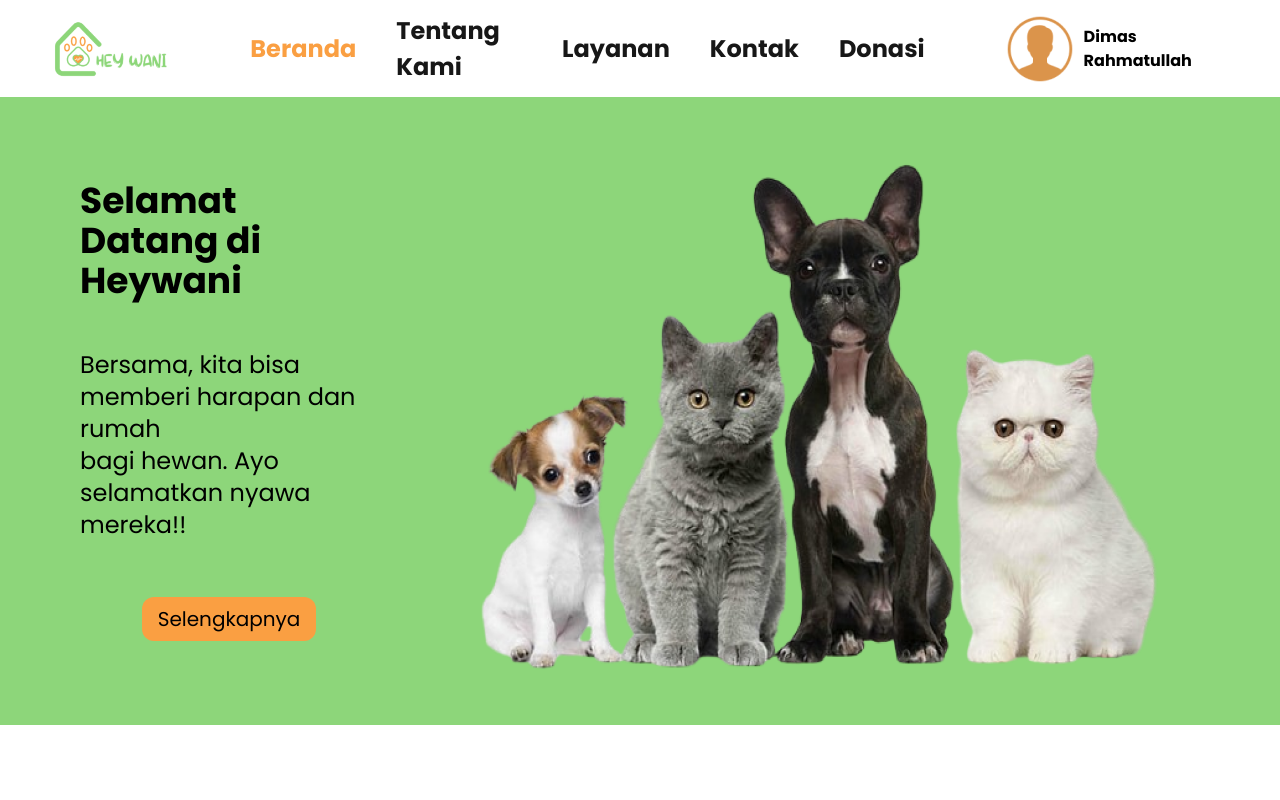
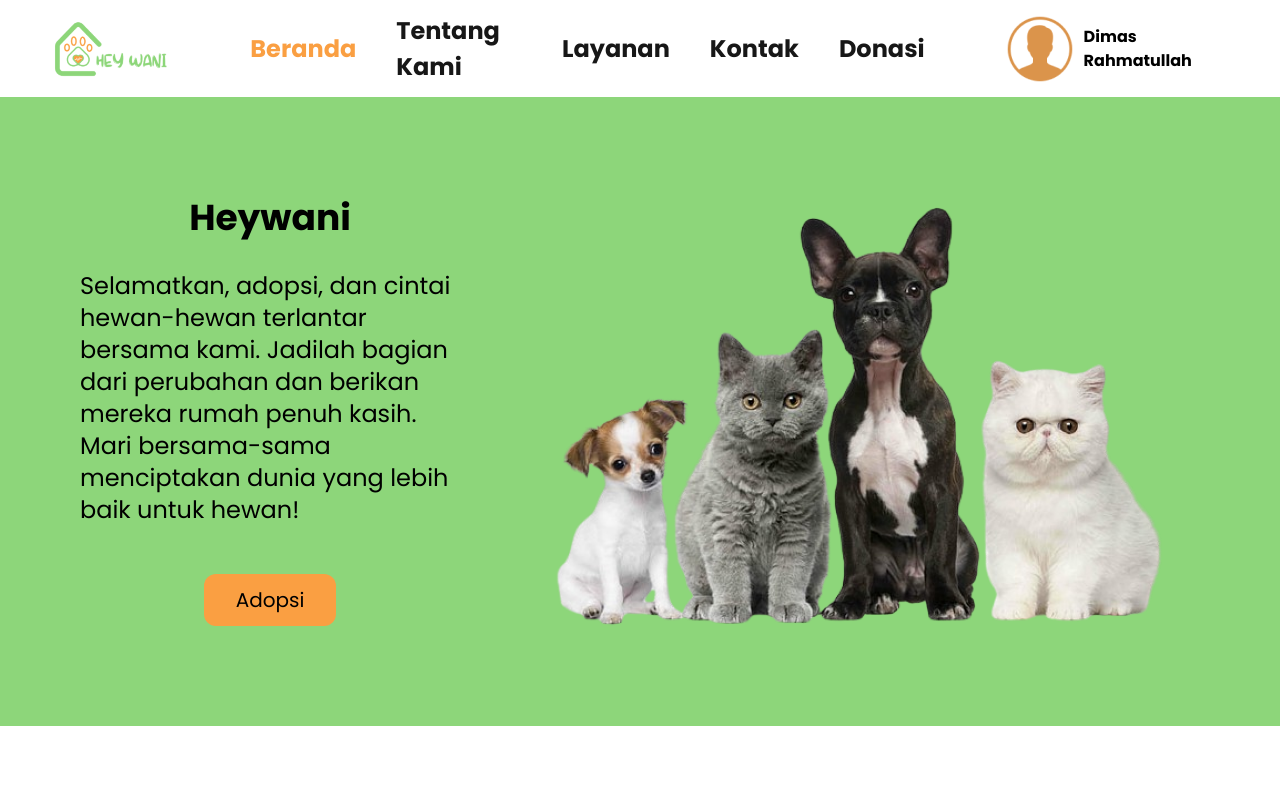
Before and after one commit to Riskotul/Massive-Challenge, a React (Vite) app: page /home in a window 1280 px wide. Shown: the top 800 px of the page. Built offline with nearby package versions, Linux system fonts and the light colour scheme.

Commit message:
update tailwind dan i tailwind form dan typography

```diff
--- /dev/null
+++ b/src/assets/components/Layouts/FeatureCard/FeatureCard.jsx
@@ -0,0 +1,15 @@
+import React from 'react';
+
+const FeatureCard = ({ image, title, description }) => {
+    return (
+        <div className="w-[370px] h-[538px] bg-[#FA9F42] rounded-2xl p-5 box-border">
+            <div className="text-center">
+                <img src={image} alt={title} className="w-[289px] h-[242px] rounded-2xl mb-6" />
+                <h3 className="text-2xl font-bold mb-2">{title}</h3>
+                <p className="text-lg font-reguler text-black mt-2">{description}</p>
+            </div>
+        </div>
+    );
+};
+
+export default FeatureCard;
--- /dev/null
+++ b/src/assets/components/Layouts/StatistikCard/StatistikCard.jsx
@@ -0,0 +1,46 @@
+import React from 'react';
+
+const StatistikCard = ({ animalRescueImage, rescuersListedImage, animalHousesImage, adopterStatistikImage }) => {
+    const animalRescueImage = "/images/HomePage/animal_resque.png";
+    const rescuersListedImage = "/images/HomePage/rescuers_listed.png";
+    const animalHousesImage = "/images/HomePage/animal_houses.png";
+    const adopterStatistikImage = "/images/HomePage/adopter_statistik.png";
+
+    return (
+        <div>
+
+            <div className="flex justify-center items-center mt-10">
+                <div className="text-center m-10">
+                    <div className="inline-block p-5 bg-[#FA9F42] rounded-full">
+                        <img src={animalRescueImage} alt="Animal Rescue" className="w-24 h-24" />
+                    </div>
+                    <p className="text-4xl font-bold mt-2">3650+</p>
+                    <span className="block text-2xl mt-2">Hewan <br /> Terselamatkan</span>
+                </div>
+                <div className="text-center m-10">
+                    <div className="inline-block p-5 bg-[#FA9F42] rounded-full">
+                        <img src={rescuersListedImage} alt="Rescuers Listed" className="w-24 h-24" />
+                    </div>
+                    <p className="text-4xl font-bold mt-2">1540+</p>
+                    <span className="block text-2xl mt-2">Daftar <br /> Penyelamatan</span>
+                </div>
+                <div className="text-center m-10">
+                    <div className="inline-block p-5 bg-[#FA9F42] rounded-full">
+                        <img src={animalHousesImage} alt="Animal Houses" className="w-24 h-24" />
+                    </div>
+                    <p className="text-4xl font-bold mt-2">94+</p>
+                    <span className="block text-2xl mt-2">Rumah <br /> Bagi Hewan</span>
+                </div>
+                <div className="text-center m-10">
+                    <div className="inline-block p-5 bg-[#FA9F42] rounded-full">
+                        <img src={adopterStatistikImage} alt="Adopter Satisfaction" className="w-24 h-24" />
+                    </div>
+                    <p className="text-4xl font-bold mt-2">100%</p>
+                    <span className="block text-2xl mt-2">Kepuasan <br /> Pengadopsi </span>
+                </div>
+            </div>
+        </div>
+    );
+};
+
+export default StatistikCard;
--- a/src/assets/components/Pages/HomePage/HomePage.jsx
+++ b/src/assets/components/Pages/HomePage/HomePage.jsx
@@ -17,27 +17,20 @@ const HomePage = () => {
     <>
       <NavbarLogin />
       <div>
-        <div className="bg-[#8DD67A] py-[50px] px-20 flex justify-between items-center gap-10 ">
-          <div className="flex-1 justify-items-center ">
-            <h1 className="text-4xl mb-12 font-bold">
-              Selamat Datang di Heywani
-            </h1>
-            <p className="text-2xl mb-12">
-              Bersama, kita bisa memberi harapan dan rumah
-              <br /> bagi hewan. Ayo selamatkan nyawa mereka!!
-            </p>
-            <button className="bg-[#FA9F42] border-none text-black py-2 px-4 cursor-pointer rounded-xl text-xl mt-2">
-              <Link to="/homelogin" className="no-underline text-black">
-                Selengkapnya
-              </Link>
-            </button>
+          <div className="bg-[#8DD67A] w-full py-12 md:py-24 px-6 md:px-12 lg:px-20 flex flex-col md:flex-row justify-between items-center gap-10">
+            <div className="flex-1 justify-items-center text-center md:text-left">
+              <h1 className="text-2xl md:text-4xl lg:text-4xl mb-4 md:mb-8 font-bold">Heywani</h1>
+              <p className="text-lg md:text-1xl lg:text-2xl mb-4 md:mb-8">
+                  Selamatkan, adopsi, dan cintai hewan-hewan terlantar bersama kami. Jadilah bagian dari perubahan dan berikan mereka rumah penuh kasih. Mari bersama-sama menciptakan dunia yang lebih baik untuk hewan!
+              </p>
+              <button className="bg-[#FA9F42] border-none text-black py-2 px-6 md:py-3 md:px-8 cursor-pointer rounded-xl text-lg md:text-xl mt-2 md:mt-4">
+                  <Link to="/popupadopsi" className="no-underline text-black">
+                      Adopsi
+                  </Link>
+              </button>
+            </div>
+            <img src={headerImage} alt="Deskripsi gambar" className="w-full md:w-auto h-[320px] md:h-auto" style={{ maxWidth: '700px' }} />
           </div>
-          <img
-            src={headerImage}
-            alt="Deskripsi gambar"
-            className="w-[782px] h-[528px]"
-          />
-        </div>
 
         <div className="bg-white py-5 text-center mt-20">
           <div className="bg-[#FA9F42]  text-black text-4xl py-4 px-10 rounded-2xl inline-block mx-auto font-bold w-[1195px] h-[94px] leading-[94px] font-poppins">
@@ -113,12 +106,12 @@ const HomePage = () => {
               dan memberikan dukungan bagi hewan di Heywani.”
             </h1>
             <button className="bg-[#FA9F42] border-none text-black py-2 px-4 cursor-pointer rounded-xl text-xl mt-2">
-              <Link to="/Popupform" className="no-underline text-black">
+              <Link to="/donation" className="no-underline text-black">
                 Donasi
               </Link>
             </button>
             <button className="bg-[#FA9F42] border-none text-black py-2 px-4 cursor-pointer rounded-xl text-xl mt-2 ml-20">
-              <Link to="/popupdonasi" className="no-underline text-black">
+              <Link to="/contact" className="no-underline text-black">
                 Evakuasi Hewan
               </Link>
             </button>
--- a/src/assets/routes/Routes.jsx
+++ b/src/assets/routes/Routes.jsx
@@ -46,6 +46,12 @@ const EditProfilePage = React.lazy(() =>
 const FormAdopsiPage = React.lazy(() =>
   import("../components/Pages/FormAdopsiPage/FormAdopsiPage")
 );
+const StatistikCard = React.lazy(() =>
+  import("../components/Layouts/StatistikCard/StatistikCard")
+);
+const FeatureCard = React.lazy(() =>
+  import("../components/Layouts/FeatureCard/FeatureCard")
+);
 
 const ProjectRoutes = () => {
   return (
@@ -73,6 +79,8 @@ const ProjectRoutes = () => {
           <Route path="/profile" element={<ProfilePage />} />
           <Route path="/edit-profile" element={<EditProfilePage />} />
           <Route path="/form-adopsi" element={<FormAdopsiPage />} />
+          <Route path="/statistikcard" element={<StatistikCard />} />
+          <Route path="/featurecard" element={<FeatureCard />} />
         </Routes>
       </Router>
     </React.Suspense>
--- a/tailwind.config.js
+++ b/tailwind.config.js
@@ -4,6 +4,14 @@ export default {
   theme: {
     extend: {
       colors: {
+        screens: {
+          'xs': '475px',
+          'sm': '640px',
+          'md': '768px',
+          'lg': '1024px',
+          'xl': '1280px',
+          '2xl': '1536px',
+        },
         grey: {
           50: '#F6F6F6',
           100: '#ECECEC',
```
Also changed, not shown: package.json (+7 -1 lines), src/assets/components/Fragments/Navbar/Navbar.jsx (line endings or trailing spaces), 1 other file (tests, documents, lock files or other folders).
